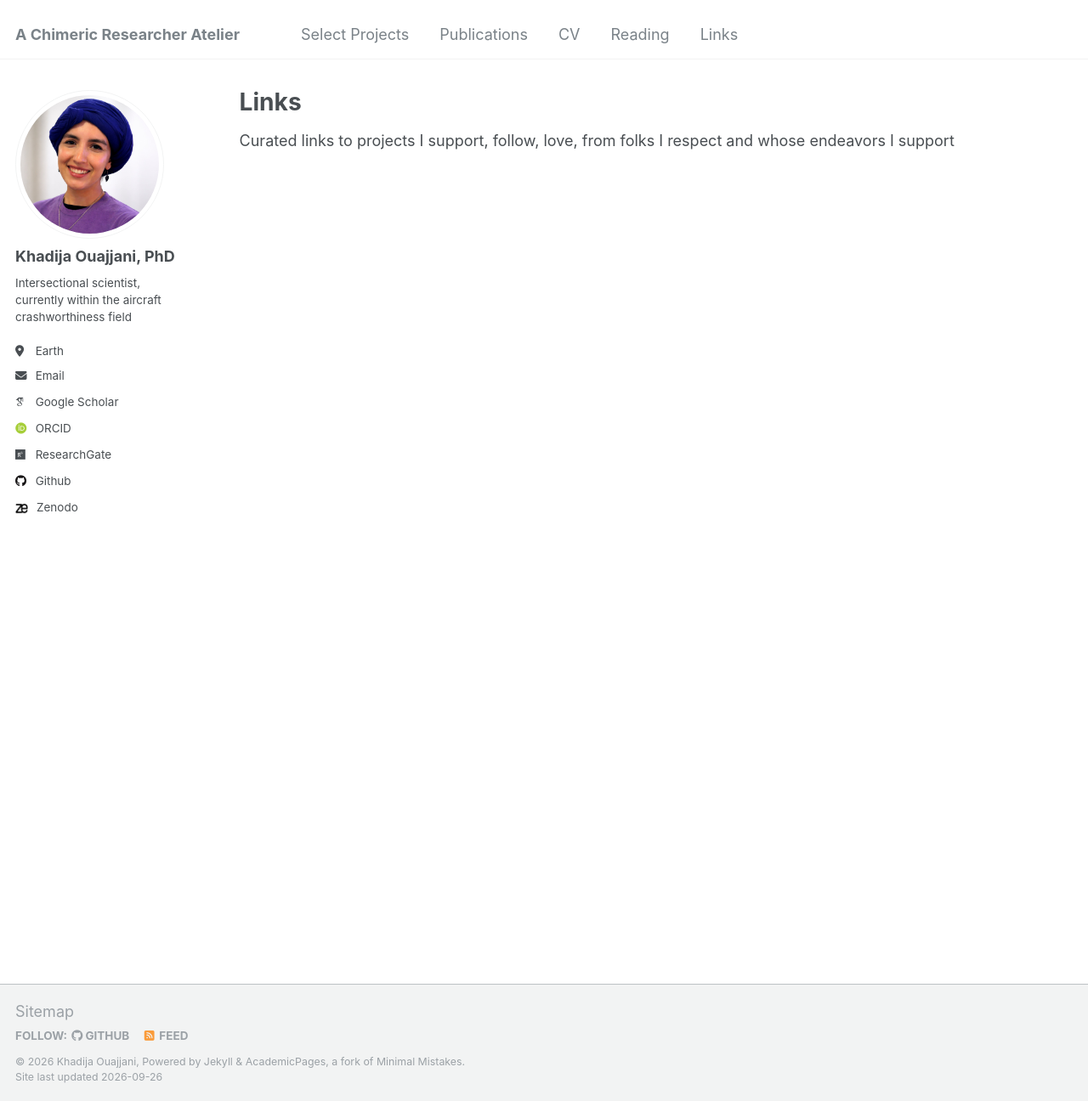
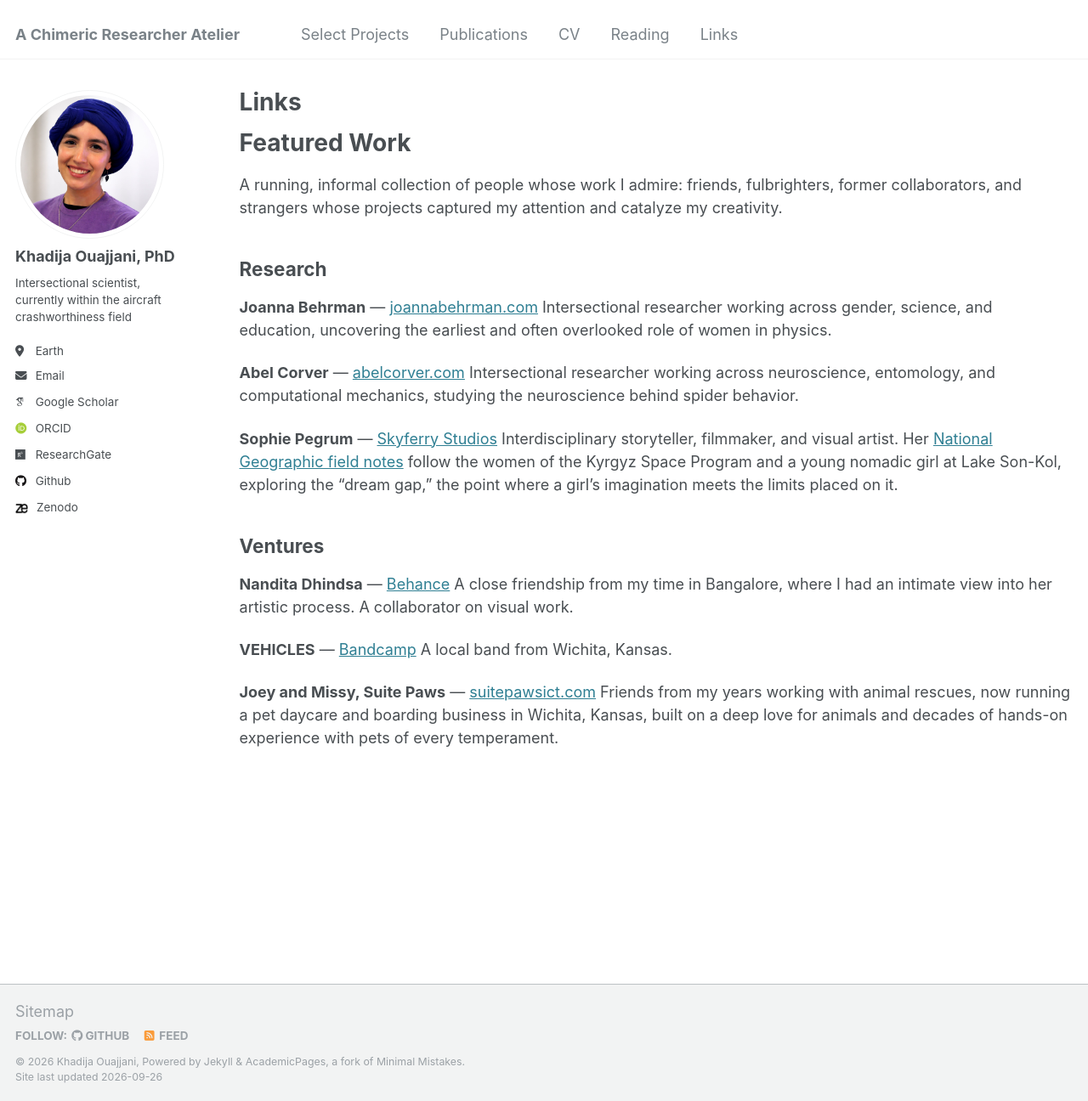
Before and after one commit to drko-curius/drko-curius.github.io, a Jekyll site: the page built from _pages/Links.md, in a window 1280 px wide and 1296 px high. Shown: the whole window at 85% size. Built offline with Jekyll 4.4.1, drawn with Linux system fonts in a browser that asks for light colours; some web fonts are replaced; comment, search, counter and statistics services are not loaded.

Commit message:
Update Links.md

```diff
--- a/_pages/Links.md
+++ b/_pages/Links.md
@@ -12,4 +12,29 @@ title: "Links"
 {% endfor %}
 </ul>
 
-Curated links to projects I support, follow, love, from folks I respect and whose endeavors I support
+
+# Featured Work
+
+A running, informal collection of people whose work I admire: friends, fulbrighters, former collaborators, and strangers whose projects captured my attention and catalyze my creativity.
+
+## Research
+
+**Joanna Behrman** — [joannabehrman.com](https://joannabehrman.com/)
+Intersectional researcher working across gender, science, and education, uncovering the earliest and often overlooked role of women in physics.
+
+**Abel Corver** — [abelcorver.com](https://abelcorver.com/)
+Intersectional researcher working across neuroscience, entomology, and computational mechanics, studying the neuroscience behind spider behavior.
+
+**Sophie Pegrum** — [Skyferry Studios](https://www.skyferrystudios.com/)
+Interdisciplinary storyteller, filmmaker, and visual artist. Her [National Geographic field notes](https://fieldnotes.nationalgeographic.org/expedition/cosmosdreams) follow the women of the Kyrgyz Space Program and a young nomadic girl at Lake Son-Kol, exploring the "dream gap," the point where a girl's imagination meets the limits placed on it.
+
+## Ventures
+
+**Nandita Dhindsa** — [Behance](https://www.behance.net/nandita)
+A close friendship from my time in Bangalore, where I had an intimate view into her artistic process. A collaborator on visual work.
+
+**VEHICLES** — [Bandcamp](https://vehiclestheband.bandcamp.com/album/belief-in-habits)
+A local band from Wichita, Kansas.
+
+**Joey and Missy, Suite Paws** — [suitepawsict.com](https://suitepawsict.com/)
+Friends from my years working with animal rescues, now running a pet daycare and boarding business in Wichita, Kansas, built on a deep love for animals and decades of hands-on experience with pets of every temperament.
```
